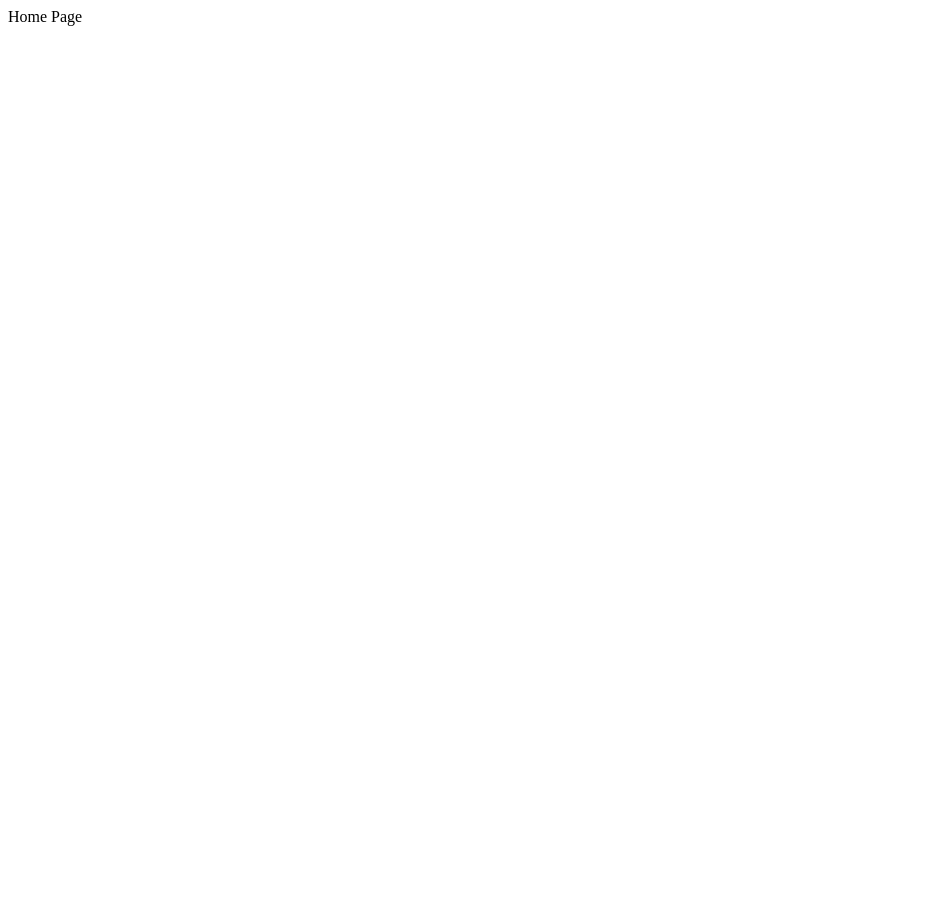
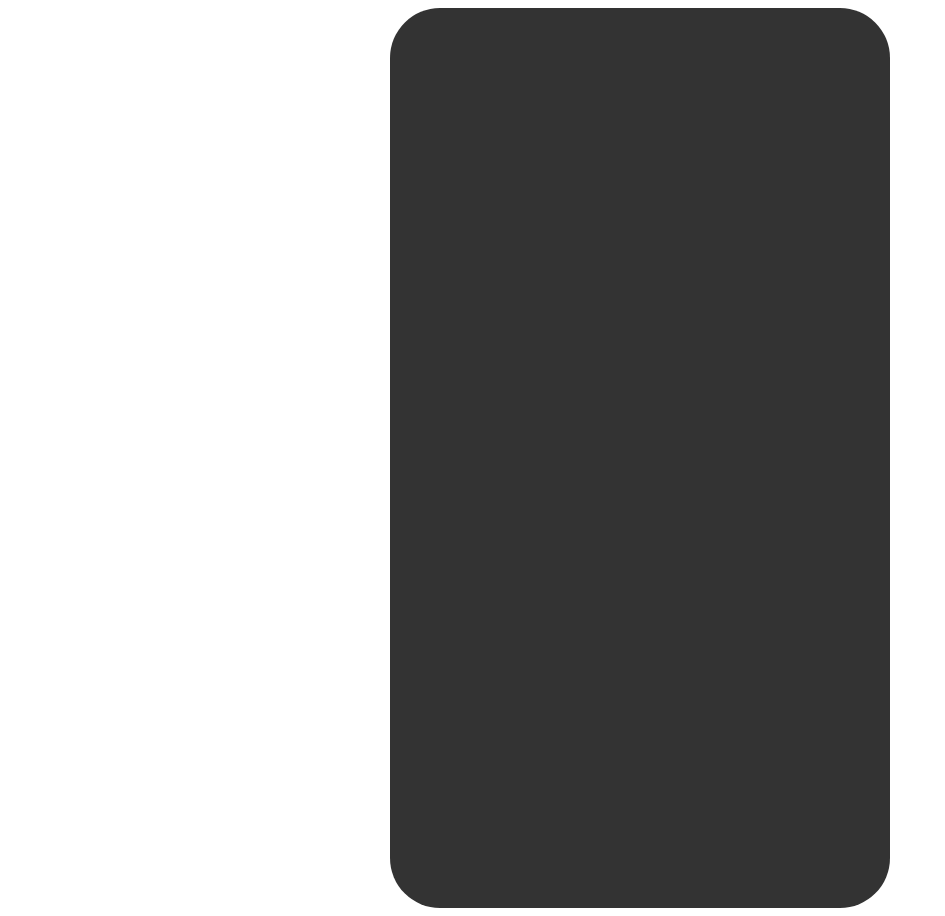
Before and after one commit to R8BY/todolist, a React (Create React App) app: page / in a window 1280 px wide. Shown: the whole page, without its empty margins (0-945 px from the left). Before the commit the page ends 800 px from the top, so only its background shows below. Built offline with nearby package versions, Linux system fonts and the light colour scheme.

Commit message:
add some stuff

```diff
--- a/src/App.scss
+++ b/src/App.scss
@@ -0,0 +1,18 @@
+* {
+  box-sizing: border-box;
+  color: white;
+  font-size: 30px;
+}
+
+.container {
+  width: 500px;
+  margin: 0 auto;
+
+  .items {
+    background-color: black;
+    border-radius: 50px;
+    padding: 15px;
+    min-height: 900px;
+    background-color: rgba(51, 51, 51, 1);
+  }
+}
--- a/src/App.tsx
+++ b/src/App.tsx
@@ -7,7 +7,7 @@ import {
 } from "react-router-dom";
 import {HomePage} from "./Pages/HomePage";
 import {ItemsPage} from "./Pages/ItemsPage";
-import { BadPage } from "./Pages/404";
+import {BadPage} from "./Pages/404";
 
 function App() {
     return (
--- a/src/Pages/HomePage/HomePage.module.scss
+++ b/src/Pages/HomePage/HomePage.module.scss
@@ -0,0 +1,3 @@
+.todo_items{
+  text-align: center;
+}
--- a/src/Pages/HomePage/HomePage.tsx
+++ b/src/Pages/HomePage/HomePage.tsx
@@ -3,8 +3,8 @@ import classes from "HomePage.module.scss"
 
 const HomePage = () => {
     return (
-        <div>
-            Home Page
+        <div className={classes.todo_items}>
+
         </div>
     );
 };
```
